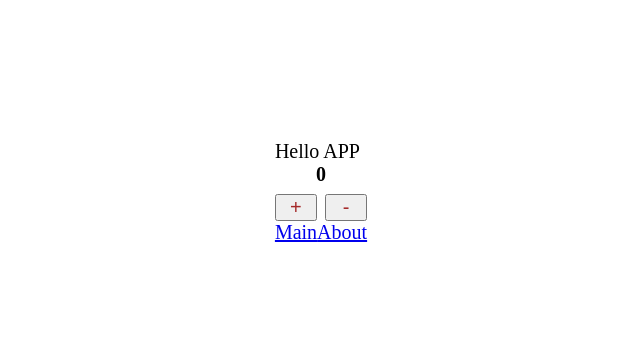
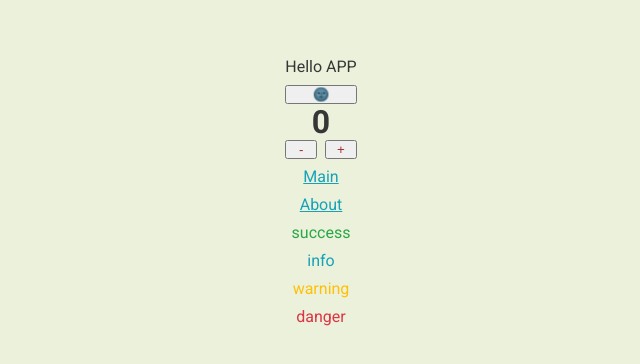
Before and after one commit to Pahomkch/showcase, a React app: page / in a window 1280 px wide. Shown: the part 208-572 px from the top of the page, without its empty margins (319-959 px from the left). Built offline with nearby package versions, Linux system fonts and the light colour scheme.

Commit message:
Add dark and light themes

```diff
--- a/package.json
+++ b/package.json
@@ -34,6 +34,7 @@
   },
   "dependencies": {
     "@types/react-router-dom": "^5.3.3",
+    "classnames": "^2.3.2",
     "react-router-dom": "^6.11.2"
   }
 }
--- a/src/MainPage/index.tsx
+++ b/src/MainPage/index.tsx
@@ -1,15 +1,27 @@
 import { memo } from 'react'
 import { Link } from 'react-router-dom'
 import { Counter } from 'src/components/Counter'
+import styles from './style.module.scss'
+import classNames from 'classnames'
+import { useTheme } from 'src/common/hooks/useTheme'
 
 export const MainPage = memo(function MainPage() {
-  return <div className="app">
-    Hello APP
+  const {changeTheme, theme} = useTheme()
+
+  return <div className={classNames('app', theme, styles.container)}>
+    <p>Hello APP</p>
+    <button onClick={changeTheme}>{theme === 'light' ? '🌚' : '☀️'}</button>
+
     <Counter />
 
-    <div>
-      <Link to="/">Main</Link>
-      <Link to="/about">About</Link>
+    <div className={styles.links}>
+      <Link className={styles.link} to="/">Main</Link>
+      <Link className={styles.link} to="/about">About</Link>
+
+      <p className={styles.success}>success</p>
+      <p className={styles.info}>info</p>
+      <p className={styles.warning}>warning</p>
+      <p className={styles.danger}>danger</p>
     </div>
   </div>
 })
--- /dev/null
+++ b/src/MainPage/style.module.scss
@@ -0,0 +1,49 @@
+.container {
+  display: grid;
+  grid-template-columns: 2;
+  justify-content: flex-start;
+  gap: 8px;
+}
+
+.links {
+  display: grid;
+  grid-template-columns: 2;
+  gap: 8px;
+  justify-content: center;
+  text-align: center;
+
+  .link {
+    color: var(--info);
+    &:hover {
+      color: var(--on-primary);
+    }
+  }
+
+  .success {
+    color: var(--success);
+    &:hover {
+      color: var(--on-primary);
+    }
+  }
+
+  .info {
+    color: var(--info);
+    &:hover {
+      color: var(--on-primary);
+    }
+  }
+
+  .warning {
+    color: var(--warning);
+    &:hover {
+      color: var(--on-primary);
+    }
+  }
+
+  .danger {
+    color: var(--danger);
+    &:hover {
+      color: var(--on-primary);
+    }
+  }
+}
--- /dev/null
+++ b/src/common/Contexts/ThemeContext/index.tsx
@@ -0,0 +1,37 @@
+import { ReactNode, createContext, memo, useCallback, useMemo, useState } from "react";
+
+type Theme = 'light' | 'dark'
+export const LOCAL_STORAGE_THEME_KEY = 'user-theme'
+
+interface ThemeContext {
+  theme: Theme;
+  toggleTheme: (theme: Theme) => void
+}
+
+export const ThemeContext = createContext<ThemeContext>({
+  theme: 'light',
+  toggleTheme: () => { },
+})
+
+function getThemeFromLocalStorage(): Theme {
+  const themeTypeGuard = (theme: string): theme is Theme => ['light', 'dark'].includes(theme as Theme)
+  const userTheme = localStorage.getItem(LOCAL_STORAGE_THEME_KEY)
+  return themeTypeGuard(userTheme) ? userTheme : 'light'
+}
+
+export const ThemeContextProvider = memo(function ThemeContextProvider(props: { children: ReactNode }) {
+  const [theme, setTheme] = useState<Theme>(getThemeFromLocalStorage())
+
+  const toggleTheme = useCallback<ThemeContext['toggleTheme']>((theme) => {
+    setTheme(theme)
+  }, [])
+
+  const values: ThemeContext = useMemo(() => ({
+    theme,
+    toggleTheme
+  }), [theme, toggleTheme])
+
+  return <ThemeContext.Provider value={values}>
+    {props.children}
+  </ThemeContext.Provider>
+})
--- /dev/null
+++ b/src/common/hooks/useTheme/index.tsx
@@ -0,0 +1,17 @@
+import { useCallback, useContext } from "react"
+import { ThemeContext } from "src/common/Contexts/ThemeContext"
+
+export const useTheme = () => {
+  const { theme, toggleTheme } = useContext(ThemeContext)
+
+  const changeTheme = useCallback
+    (() => {
+      toggleTheme(theme === 'dark' ? 'light' : 'dark')
+    }, [theme])
+
+  return {
+    theme,
+    changeTheme
+  }
+
+}
--- a/src/components/Counter/index.tsx
+++ b/src/components/Counter/index.tsx
@@ -6,7 +6,7 @@ export const Counter = memo(function Counter(props: {className?: string}) {
 
   return <div className={styles.container}>
     <h1 className={styles.count}>{count}</h1>
+    <button className={styles.button} onClick={() => setCount(state => state - 1)}>-</button>
     <button className={styles.button} onClick={() => setCount(state => state + 1)}>+</button>
-    <button className={styles.button} onClick={() => setCount(state => state - 1)}>-</button>
   </div>
 })
--- a/src/globalStyle.scss
+++ /dev/null
@@ -1,14 +0,0 @@
-* {
-  padding: 0;
-  margin: 0;
-  box-sizing: border-box;
-  font-size: 20px;
-}
-
-.app {
-  padding: 0 10px;
-  min-height: 100vh;
-  display: grid;
-  justify-content: center;
-  align-content: center;
-}
--- /dev/null
+++ b/src/styles/index.scss
@@ -0,0 +1,18 @@
+@import url('https://fonts.googleapis.com/css2?family=Roboto:wght@300;400;700&display=swap');
+@import url('./variables.scss');
+@import url('./themes.scss');
+
+* {
+  padding: 0;
+  margin: 0;
+  box-sizing: border-box;
+}
+
+.app {
+  padding: 0 10px;
+  min-height: 100vh;
+  display: grid;
+  justify-content: center;
+  align-content: center;
+  font: var(--font-m);
+}
--- /dev/null
+++ b/src/styles/themes.scss
@@ -0,0 +1,31 @@
+.app.light {
+  --primary-color: #363636;
+  --secondary-color: #ebf1db;
+  --on-primary: #333;
+  --on-secondary: #555;
+
+  --success: #28a745;
+  --info: #17a2b8;
+  --warning: #ffc107;
+  --danger: #dc3545;
+
+
+  color: var(--primary-color);
+  background: var(--secondary-color);
+
+}
+
+.app.dark {
+  --primary-color: #c0c0c0;
+  --secondary-color: #555;
+  --on-primary: #f0f0f0;
+  --on-secondary: #ddd;
+
+  --success: #2b9a4c;
+  --info: #1694ab;
+  --warning: #b2860a;
+  --danger: #9a1c2c;
+
+  color: var(--primary-color);
+  background: var(--secondary-color);
+}
--- /dev/null
+++ b/src/styles/variables.scss
@@ -0,0 +1,17 @@
+
+
+:root {
+  --roboto-font-family: 'Roboto', sans-serif;
+
+  --font-size-s: 12px;
+  --line-height-s: 16px;
+  --font-s: var(--font-size-s)/var(--line-height-s) var(--roboto-font-family);
+
+  --font-size-m: 16px;
+  --line-height-m: 20px;
+  --font-m: var(--font-size-m)/var(--line-height-m) var(--roboto-font-family);
+
+  --font-size-l: 24px;
+  --line-height-l: 30px;
+  --font-l: var(--font-size-l)/var(--line-height-l) var(--roboto-font-family);
+}
```
Also changed, not shown: src/index.tsx (+7 -4 lines), 1 other file (tests, documents, lock files or other folders).
